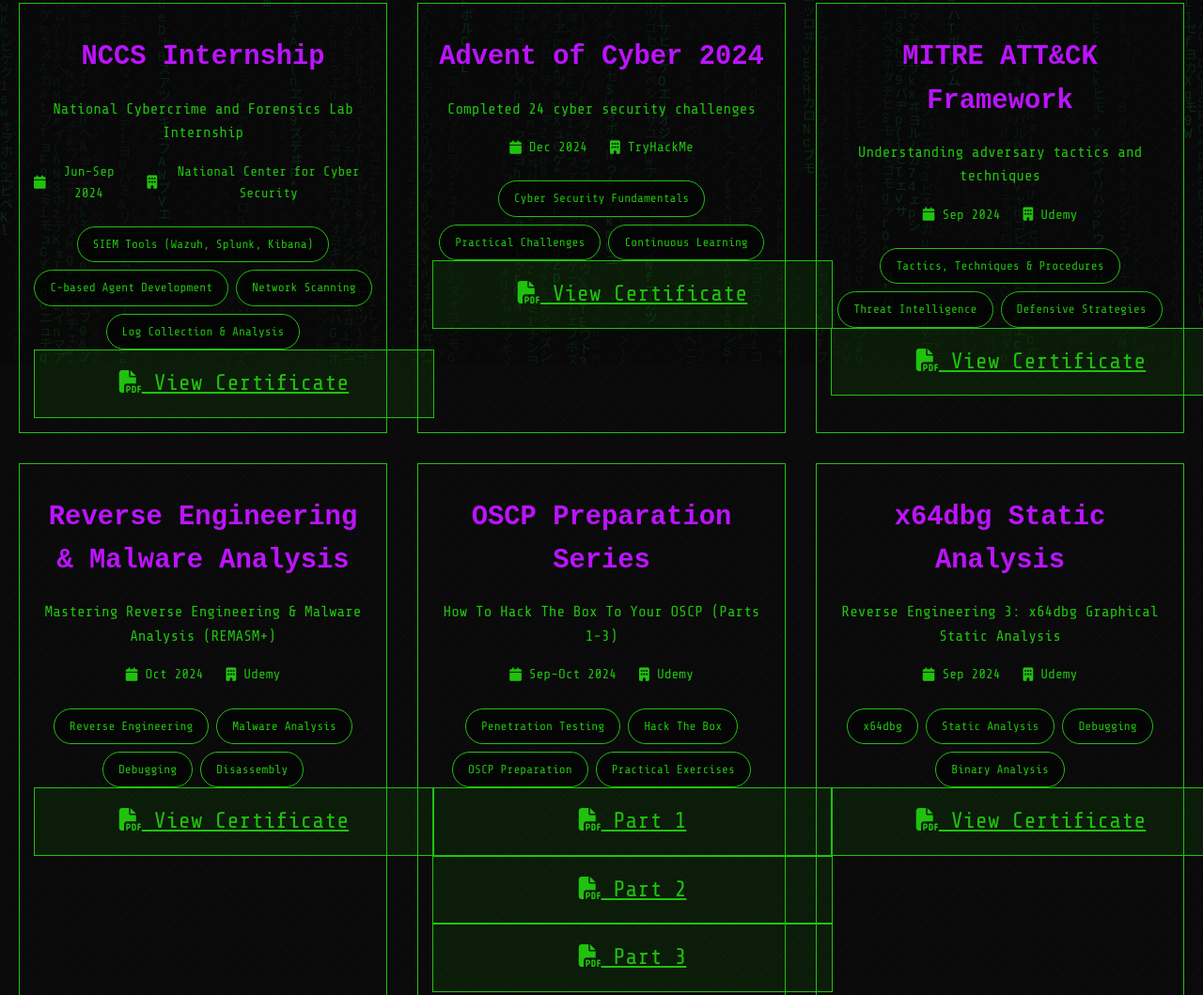
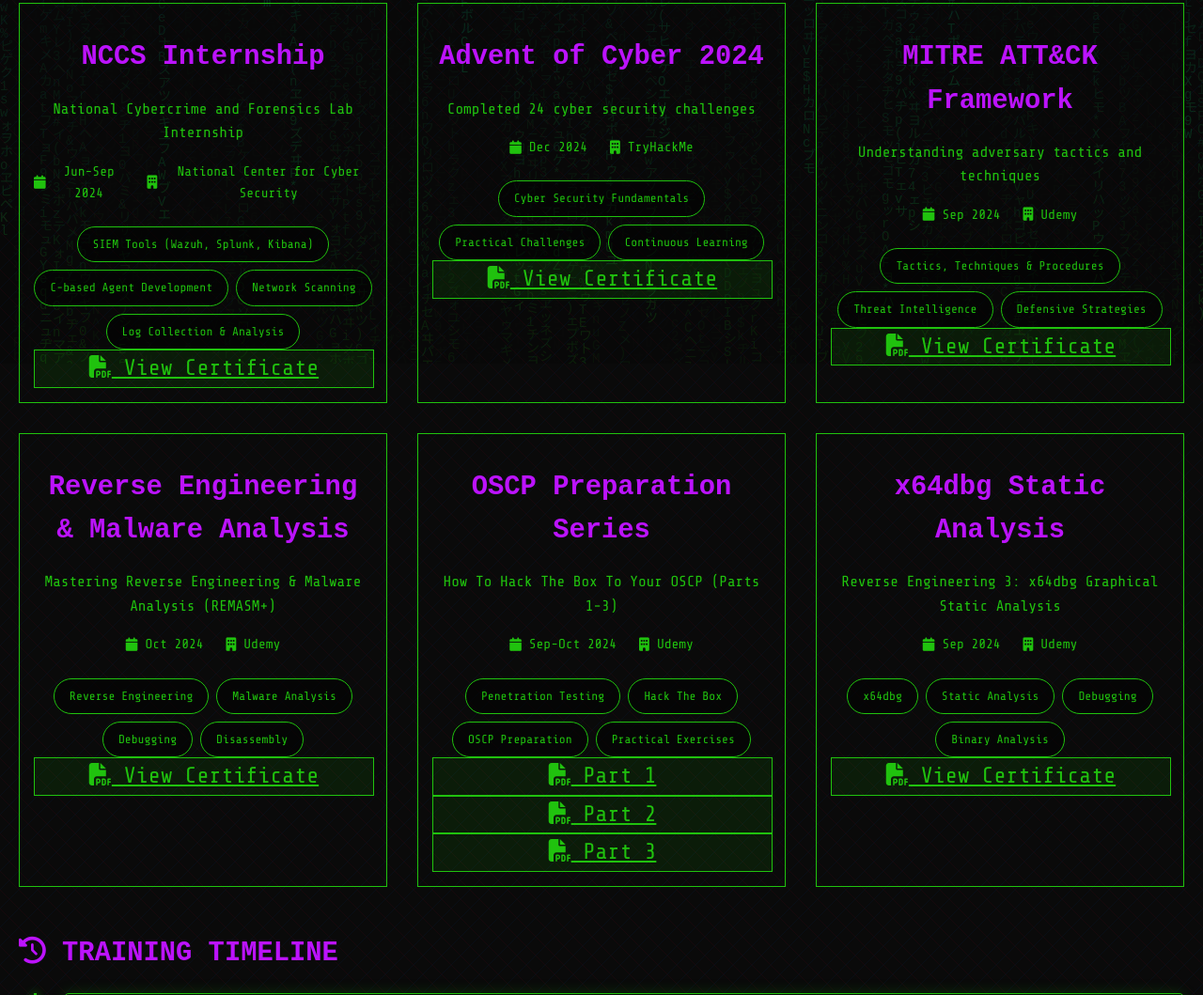
Before and after one commit to Dynamo2k1/dynamo2k1.github.io, a plain HTML site: page certifications.html in a window 1280 px wide. Shown: the part 413-1472 px from the top of the page at 94% size. Drawn offline with nearby package versions, Linux system fonts and the light colour scheme.

Commit message:
updated code

```diff
--- a/assets/css/components/contact.css
+++ b/assets/css/components/contact.css
@@ -74,7 +74,6 @@
 
 .cyber-button {
     display: inline-block;
-    padding: 1rem 2rem;
     background: rgba(32, 194, 14, 0.1);
     border: 1px solid var(--matrix-green);
     color: var(--matrix-green);
--- a/certifications.html
+++ b/certifications.html
@@ -55,7 +55,7 @@
                                 <span>Network Scanning</span>
                                 <span>Log Collection & Analysis</span>
                             </div>
-                            <a href="NCCS.pdf" class="cyber-button small" target="_blank">
+                            <a href="assets/certificates/NCCS.pdf" class="cyber-button small" target="_blank">
                                 <i class="fas fa-file-pdf"></i> View Certificate
                             </a>
                         </div>
@@ -78,7 +78,7 @@
                                 <span>Practical Challenges</span>
                                 <span>Continuous Learning</span>
                             </div>
-                            <a href="THM-ZN3UO9BTNL.pdf" class="cyber-button small" target="_blank">
+                            <a href="assets/certificates/THM-ZN3UO9BTNL.pdf" class="cyber-button small" target="_blank">
                                 <i class="fas fa-file-pdf"></i> View Certificate
                             </a>
                         </div>
@@ -101,7 +101,7 @@
                                 <span>Threat Intelligence</span>
                                 <span>Defensive Strategies</span>
                             </div>
-                            <a href="UC-22a4154a-d60c-482e-9e2c-e1a091c6e86e_MITTRE_ATT&CK.pdf" class="cyber-button small" target="_blank">
+                            <a href="assets/certificates/UC-22a4154a-d60c-482e-9e2c-e1a091c6e86e_MITTRE_ATT&CK.pdf" class="cyber-button small" target="_blank">
                                 <i class="fas fa-file-pdf"></i> View Certificate
                             </a>
                         </div>
@@ -125,7 +125,7 @@
                                 <span>Debugging</span>
                                 <span>Disassembly</span>
                             </div>
-                            <a href="UC-72c6266e-95d0-4ae9-8ff1-d2555358e590_malware.pdf" class="cyber-button small" target="_blank">
+                            <a href="assets/certificates/UC-72c6266e-95d0-4ae9-8ff1-d2555358e590_malware.pdf" class="cyber-button small" target="_blank">
                                 <i class="fas fa-file-pdf"></i> View Certificate
                             </a>
                         </div>
@@ -150,13 +150,13 @@
                                 <span>Practical Exercises</span>
                             </div>
                             <div class="cert-links">
-                                <a href="UC-198d38cb-2eab-4f79-a717-f7734885c8ba.pdf" class="cyber-button small" target="_blank">
+                                <a href="assets/certificates/UC-198d38cb-2eab-4f79-a717-f7734885c8ba.pdf" class="cyber-button small" target="_blank">
                                     <i class="fas fa-file-pdf"></i> Part 1
                                 </a>
-                                <a href="UC-5e9d078d-825b-485f-a30b-3ad23be5026b_OSCP2.pdf" class="cyber-button small" target="_blank">
+                                <a href="assets/certificates/UC-5e9d078d-825b-485f-a30b-3ad23be5026b_OSCP2.pdf" class="cyber-button small" target="_blank">
                                     <i class="fas fa-file-pdf"></i> Part 2
                                 </a>
-                                <a href="UC-cd1ee934-535d-43f5-ac2a-5759304226ad_OSCP3.pdf" class="cyber-button small" target="_blank">
+                                <a href="assets/certificates/UC-cd1ee934-535d-43f5-ac2a-5759304226ad_OSCP3.pdf" class="cyber-button small" target="_blank">
                                     <i class="fas fa-file-pdf"></i> Part 3
                                 </a>
                             </div>
@@ -181,7 +181,7 @@
                                 <span>Debugging</span>
                                 <span>Binary Analysis</span>
                             </div>
-                            <a href="UC-384f711d-180e-4e8a-9c5c-c7db00efdadd.pdf" class="cyber-button small" target="_blank">
+                            <a href="assets/certificates/UC-384f711d-180e-4e8a-9c5c-c7db00efdadd.pdf" class="cyber-button small" target="_blank">
                                 <i class="fas fa-file-pdf"></i> View Certificate
                             </a>
                         </div>
```
Also changed, not shown: 11 other files.
